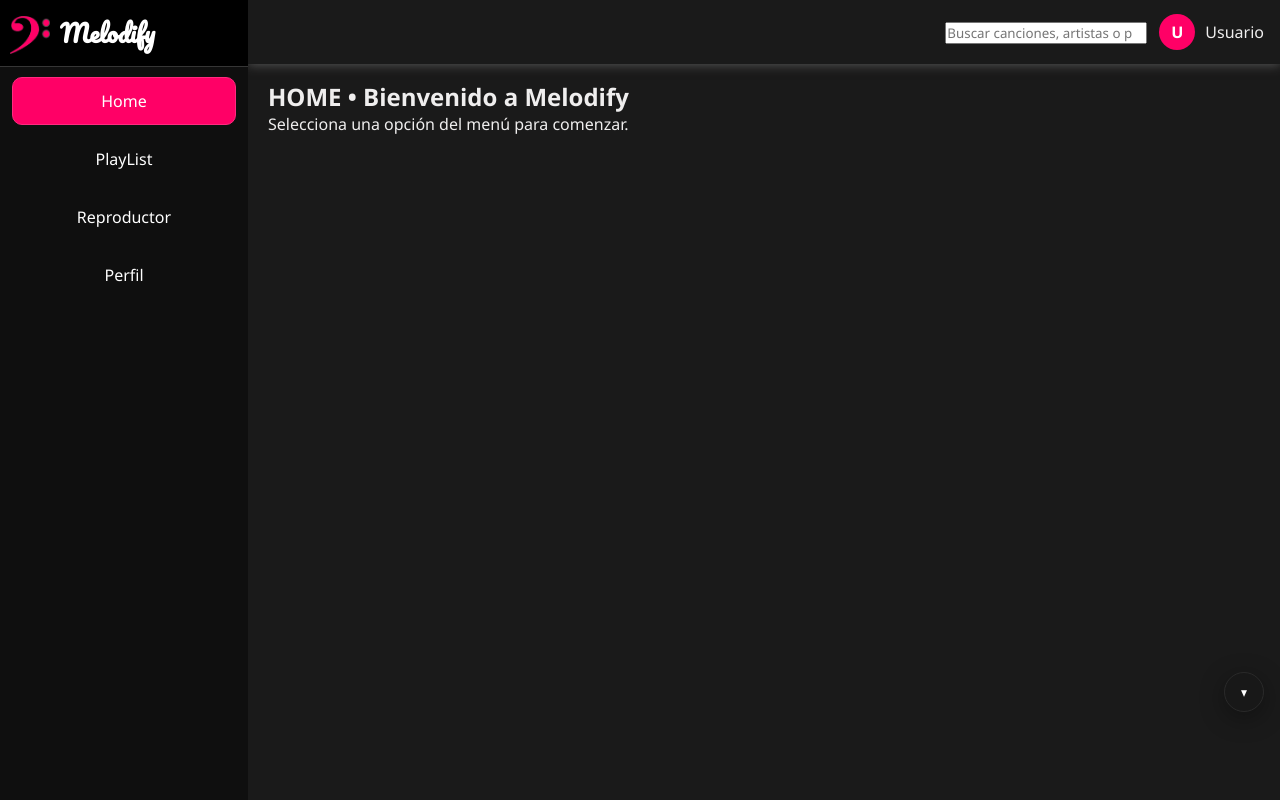
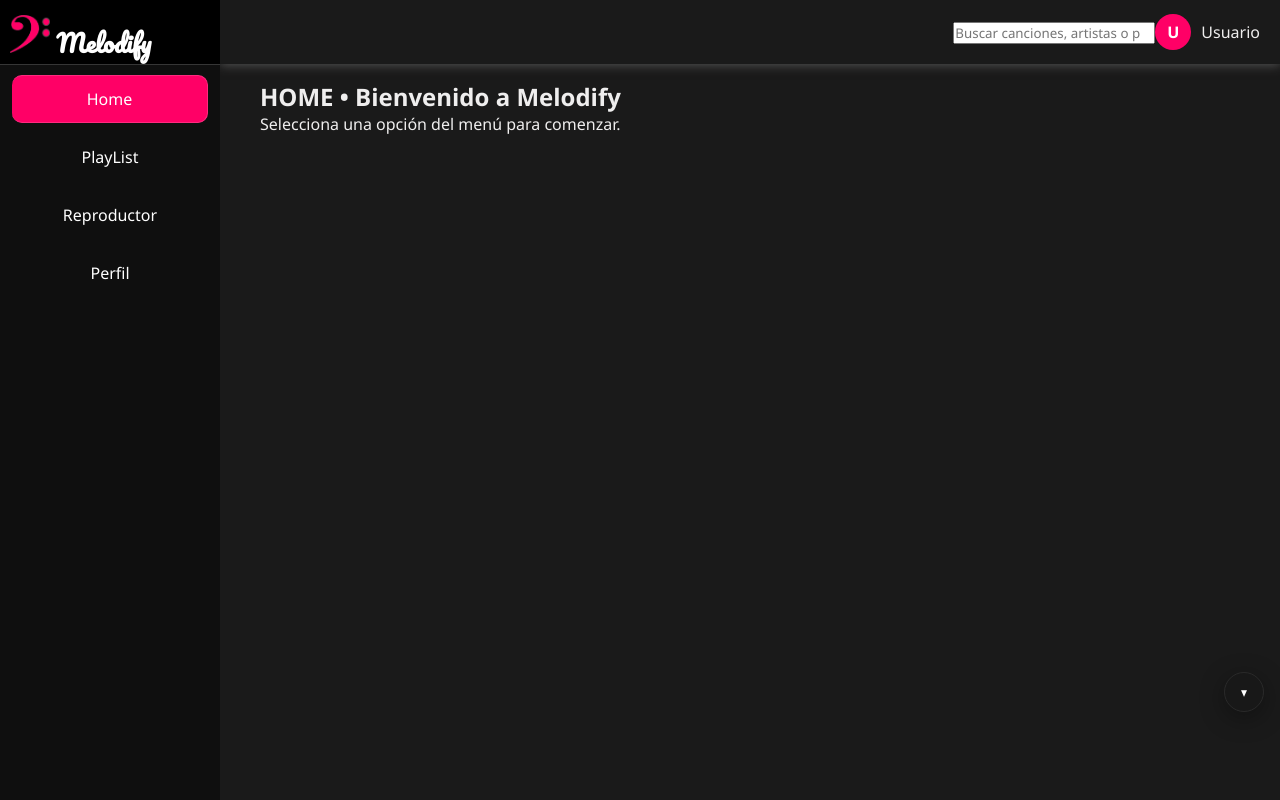
Before and after one commit to fernandomenes/Melodify, a Django app: template inicio_sesion/templates/inicio_sesion/home.html in a window 1280 px wide. Run offline with Django 4.2, Linux system fonts and the light colour scheme; the template is opened without the code that fills it, so the values that code supplies are empty; parts of the project's set-up code (start-up, migrations or seed data) failed here and were passed over.

Commit message:
correcciones

```diff
--- a/inicio_sesion/static/inicio_sesion/homeStyle.css
+++ b/inicio_sesion/static/inicio_sesion/homeStyle.css
@@ -8,25 +8,20 @@
   font-family: 'Segoe UI', Tahoma, Geneva, Verdana, sans-serif;
 }
 
-:root{
-  --sidebar-w: 248px;  /* ancho sidebar en desktop */
-}
-
-html { -webkit-text-size-adjust: 100%; }
 body {
-  display: block;
-  min-height: 100dvh;
+  display: flex;
+  height: 100vh;
   background-color: #1a1a1a;
   color: #efeeee;
 }
 
 /* ==========================================================================
-   Header (pegajoso) — se desplaza en desktop para no tapar el sidebar
+   Encabezado superior
    ========================================================================== */
 #header {
   position: fixed;
   top: 0;
-  left: 0;                 /* móvil/tablet: sin desplazamiento */
+  left: 220px;
   right: 0;
   height: 64px;
   background-color: #1a1a1a;
@@ -34,32 +29,12 @@ body {
   display: flex;
   align-items: center;
   justify-content: flex-end;
-  gap: 12px;
-  padding: 0 16px;
-  z-index: 50;
+  padding: 0 20px;
+  z-index: 90;
+  transition: left .3s ease;
 }
-@media (min-width: 1025px){
-  #header { left: var(--sidebar-w); } /* en desktop respetar sidebar fijo */
-}
+#header.menuLateral-collapsed { left: 0; }
 
-/* Botón hamburguesa (visible en <=1024px) */
-#menu-toggle-btn{
-  display: inline-flex;
-  align-items: center;
-  justify-content: center;
-  width: 40px; height: 40px;
-  border: 1px solid #2b2b2b;
-  background: #151515;
-  color: #efeeee;
-  border-radius: 6px;
-  font-size: 20px;
-  cursor: pointer;
-}
-@media (min-width:1025px){
-  #menu-toggle-btn{ display:none; }
-}
-
-/* Usuario en header */
 .user-info {
   display: flex;
   align-items: center;
@@ -67,57 +42,75 @@ body {
   position: relative;
   cursor: pointer;
 }
+
 .user-icon {
-  width: 36px; height: 36px;
+  width: 36px;
+  height: 36px;
   background-color: #ff0066;
   border-radius: 50%;
-  display: flex; align-items: center; justify-content: center;
-  color: white; font-weight: bold;
+  display: flex;
+  align-items: center;
+  justify-content: center;
+  color: white;
+  font-weight: bold;
 }
 
-/* Menú de usuario */
+/* ==========================================================================
+   Menú desplegable de usuario
+   ========================================================================== */
 #user-menu {
   position: absolute;
-  top: 45px; right: 0;
+  top: 45px;
+  right: 0;
   background: #000;
   border-radius: 8px;
   box-shadow: 0 4px 12px rgba(0,0,0,.15);
-  width: 200px; overflow: hidden;
-  display: none; z-index: 1000;
+  width: 200px;
+  overflow: hidden;
+  display: none;
+  z-index: 1000;
 }
 #user-menu.show { display: block; }
 #user-menu a {
-  display: block; padding: 12px 20px;
-  text-decoration: none; color: #fcfcfc;
+  display: block;
+  padding: 12px 20px;
+  text-decoration: none;
+  color: #fcfcfc;
   transition: background .2s;
 }
 #user-menu a:hover { background-color: #393b3b; }
 
 /* ==========================================================================
-   Sidebar — fijo en desktop, off-canvas en móviles/tablets
+   Identidad (logo)
+   ========================================================================== */
+.logo {
+  padding-left: 10px;
+  font-size: 24px;
+  font-weight: bold;
+  cursor: pointer;
+  background-color: #000;
+  text-align: justify-all;
+  border-bottom: 1px solid #363636;
+}
+.logo-image { width: 40px; align-items: center; margin-top: 15px; }
+.logo-text { background-color: #000; color: #fff; font-family: 'Pacifico', cursive; }
+
+/* ==========================================================================
+   Menú lateral
    ========================================================================== */
 #menuLateral {
-  position: fixed;
-  left: 0; top: 0; bottom: 0;
-  width: var(--sidebar-w);
-  height: 100dvh;
+  width: 220px;
   background-color: #0f0f0f;
   color: white;
+  transition: transform 0.3s ease;
+  z-index: 100;
+  position: fixed;
+  height: 100%;
   overflow-y: auto;
-  z-index: 60;
-  /* desktop por defecto visible */
 }
-.logo {
-  display: flex; align-items: center; gap: 10px;
-  padding: 12px 10px;
-  font-size: 24px; font-weight: bold;
-  cursor: pointer; background-color: #000;
-  border-bottom: 1px solid #363636;
-}
-.logo-image { width: 40px; margin-top: 4px; }
-.logo-text  { color: #fff; font-family: 'Pacifico', cursive; }
+#menuLateral.collapsed { transform: translateX(-100%); }
 
-/* Menú: ítems */
+/* Ítem del menú */
 .menu-item {
   display: block;
   width: calc(100% - 24px);
@@ -137,55 +130,87 @@ body {
   background-color: #ff0066;
   border-color: #ff2a7f;
   color: #ffffff;
+  border-radius: 10px;
+  border-left: none;
 }
+.menu-item.active:hover { background-color: #ff2a7f; }
 .menu-item:active { transform: translateY(1px); }
 
-/* Off-canvas en <=1024px */
-@media (max-width:1024px){
-  #menuLateral{
-    width: min(86vw, 340px);
-    max-width: 86vw;
-    transform: translateX(-100%);
-    transition: transform .25s ease;
-    box-shadow: 12px 0 28px rgba(0,0,0,.35);
-  }
-  #menuLateral.open{ transform: translateX(0); }
+/* ==========================================================================
+   Contenido principal
+   ========================================================================== */
+#main-content {
+  flex: 1;
+  margin-left: 240px;
+  padding: 80px 20px 20px;
+  overflow-y: auto;
+  transition: margin-left .3s ease;
+  position: relative;
 }
+#main-content.menuLateral-collapsed { margin-left: 0; }
 
-/* Overlay cuando el menú está abierto (solo móvil) */
-.overlay{
-  position: fixed; inset: 0;
-  background: rgb(0 0 0 / .4);
-  backdrop-filter: blur(1px);
-  z-index: 59;
+/* Botón para abrir menú cuando está oculto */
+#menu-toggle-btn {
+  position: fixed;
+  top: 15px;
+  left: 15px;
+  background: #000;
+  color: white;
+  border: none;
+  width: 40px;
+  height: 40px;
+  border-radius: 4px;
+  font-size: 20px;
+  cursor: pointer;
+  z-index: 200;
+  display: none;
 }
-.overlay[hidden]{ display: none; }
+#main-content.menuLateral-collapsed #menu-toggle-btn { display: block; }
 
 /* ==========================================================================
-   Contenido principal: deja espacio en desktop; a ancho completo en móvil
+   Botón “Back”
    ========================================================================== */
-#main-content {
-  position: relative;
-  padding: 80px 20px 20px; /* 80px para despegar del header fijo */
-  min-height: 100dvh;
-}
-@media (min-width:1025px){
-  #main-content { margin-left: var(--sidebar-w); }
-}
-
-/* Botón Back */
 a.back,
 a.back:link,
 a.back:visited {
-  display: inline-flex; align-items: center; justify-content: center;
-  width: 40px; height: 40px;
-  border-radius: 999px; border: 1px solid #2b2b2b;
-  background: #151515; color: #efeeee;
-  text-decoration: none; font-weight: 700; font-size: 18px;
+  display: inline-flex;
+  align-items: center;
+  justify-content: center;
+  width: 40px;
+  height: 40px;
+  border-radius: 999px;
+  border: 1px solid #2b2b2b;
+  background: #151515;
+  color: #efeeee;
+  text-decoration: none;
+  font-weight: 700;
+  font-size: 18px;
 }
-a.back:hover, a.back:focus { background: #262626; }
+a.back:hover,
+a.back:focus { background: #262626; }
 
-/* Visibilidad del botón Back según la vista */
+/* ==========================================================================
+   Lista de canciones simple (Home)
+   ========================================================================== */
+.song-item {
+  padding: 10px 16px;
+  background: #212121;
+  border-radius: 2px;
+  margin: 8px 0;
+  cursor: pointer;
+}
+.song-item:hover { background: #393b3b; }
+
+/* ==========================================================================
+   Botones reutilizables
+   ========================================================================== */
+.btnPeligro { background-color: #b00020; }
+.btnPeligro:hover { background-color: #c62828; }
+.btnChico { width: auto; padding: 6px 10px; font-size: 1em; }
+
+/* ==========================================================================
+   Visibilidad del botón Back según la vista
+   ========================================================================== */
 #back-btn { display: inline-flex; }
 #main-content[data-view="home"] #back-btn,
 #main-content[data-initial-view="home"]:not([data-view]) #back-btn,
--- a/inicio_sesion/templates/inicio_sesion/home.html
+++ b/inicio_sesion/templates/inicio_sesion/home.html
@@ -3,15 +3,17 @@
 <html lang="es">
 <head>
   <meta charset="UTF-8" />
-  <meta name="viewport" content="width=device-width, initial-scale=1, viewport-fit=cover">
+  <meta name="viewport" content="width=device-width, initial-scale=1.0"/>
   <title>Melodify</title>
 
   <!-- Fuentes -->
   <link href="https://fonts.googleapis.com/css2?family=Pacifico&display=swap" rel="stylesheet">
 
-  <!-- Estilos -->
+  <!-- Estilos generales -->
   <link rel="stylesheet" href="{% static 'inicio_sesion/homeStyle.css' %}?v={% now 'U' %}">
   <link rel="stylesheet" href="{% static 'inicio_sesion/ComponentStyles.css' %}?v={% now 'U' %}">
+
+  <!-- Reproductor (CSS): reproductor primero, barra UI al final para sobrescribir -->
   <link rel="stylesheet" href="{% static 'reproductor/reproductor.css' %}?v={% now 'U' %}">
   <link rel="stylesheet" href="{% static 'reproductor/barra_reproduccion.css' %}?v={% now 'U' %}">
 
@@ -28,9 +30,6 @@
 <body class="page-home">
   <!-- Header -->
   <div id="header">
-    <!-- Botón hamburguesa (visible en móvil) -->
-    <button id="menu-toggle-btn" aria-label="Abrir menú">☰</button>
-
     <!-- Buscador centrado -->
     <div id="search" class="search">
       <form id="search-form" role="search" aria-label="Buscar" method="get" action="{% url 'buscar' %}">
@@ -58,8 +57,8 @@
   </div>
 
   <!-- Menú lateral -->
-  <aside id="menuLateral" aria-label="Menú lateral">
-    <div class="logo" id="toggle-menu" role="button" tabindex="0" aria-label="Abrir menú">
+  <div id="menuLateral">
+    <div class="logo" id="toggle-menu">
       <img src="{% static 'inicio_sesion/logo.png' %}" alt="Melodify Logo" class="logo-image">
       <span class="logo-text">Melodify</span>
     </div>
@@ -75,13 +74,10 @@
     <!-- Vistas de servidor (navegación) -->
     <div class="menu-item" data-view="mi-muro">Muro del artista</div>
     <div class="menu-item" data-view="gestion">Gestión</div>
-  </aside>
-
-  <!-- Overlay para off-canvas -->
-  <div class="overlay" id="overlay" hidden></div>
+  </div>
 
   <!-- Contenido -->
-  <main id="main-content"
+  <div id="main-content"
        data-initial-view="home"
        data-username="{{ session_user }}"
        data-role="{{ session_role }}"
@@ -95,11 +91,13 @@
        data-url-revertir="{% url 'revertir' %}"
        data-url-mi-musica-json="{% url 'mi_musica_json' %}">
 
+    <button id="menu-toggle-btn">☰</button>
+
     <!-- Botón Back universal (lo maneja la SPA; oculto en Home por CSS) -->
     <a id="back-btn" class="back" href="{% url 'home' %}" title="Volver a inicio" aria-label="Regresar">←</a>
 
     <div id="content"></div>
-  </main>
+  </div>
 
   <!-- Playlists para el reproductor (inyectadas desde views.py cuando aplique) -->
   <script id="playlists-data-json" type="application/json">
@@ -150,30 +148,6 @@
     });
   </script>
 
-  <!-- Toggle del sidebar (sin dependencias) -->
-  <script>
-    document.addEventListener('DOMContentLoaded', () => {
-      const menu     = document.getElementById('menuLateral');
-      const overlay  = document.getElementById('overlay');
-      const btn      = document.getElementById('menu-toggle-btn');
-      const brand    = document.getElementById('toggle-menu');
-
-      function setOpen(open){
-        menu.classList.toggle('open', open);
-        if (overlay){
-          overlay.hidden = !open;
-          overlay.classList.toggle('show', open);
-        }
-      }
-      function toggle(){ setOpen(!menu.classList.contains('open')); }
-
-      btn?.addEventListener('click', toggle);
-      brand?.addEventListener('click', toggle);
-      brand?.addEventListener('keydown', (e)=>{ if(e.key==='Enter' || e.key===' '){ e.preventDefault(); toggle(); }});
-      overlay?.addEventListener('click', ()=> setOpen(false));
-    });
-  </script>
-
   <!-- Script para manejo de búsqueda -->
   <script src="{% static 'inicio_sesion/searchHandler.js' %}?v={% now 'U' %}"></script>
 </body>
```
Also changed, not shown: other parts of inicio_sesion/static/inicio_sesion/homeStyle.css (+102 -38 lines). Lines whose indentation alone changed are shown as unchanged.
